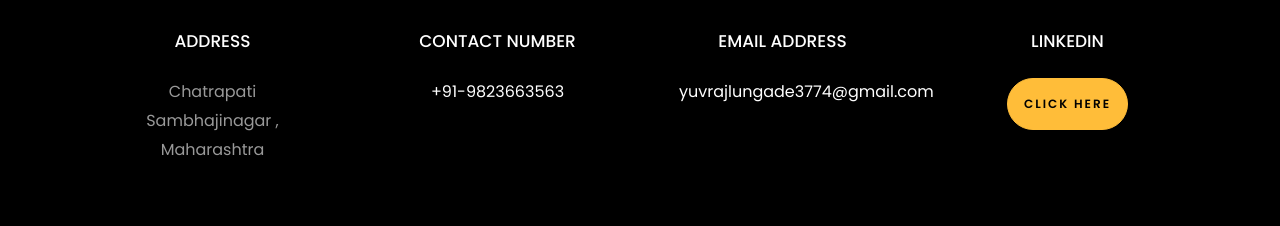
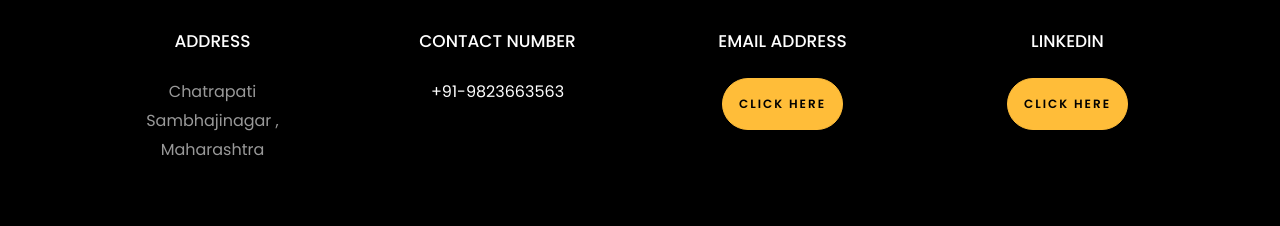
Before and after one commit to yuvraj3225/Protfolio, a plain HTML site: page index.html in a window 1280 px wide. Shown: the part 5808-6034 px from the top of the page. Drawn offline with Linux system fonts and the light colour scheme; a web font is replaced by a local one.

Commit message:
Update index.html

```diff
--- a/index.html
+++ b/index.html
@@ -420,7 +420,7 @@
           			<span class="icon-paper-plane"></span>
           		</div>
           		<h3 class="mb-4">Email Address</h3>
-	            <p><a href="mailto:yuvrajlungade3774@gmail.com">yuvrajlungade3774@gmail.com</a></p>
+	            <p><a href="mailto:yuvrajlungade3774@gmail.com" class="btn btn-primary py-3 px-3"> Click Here</a></p>
 	          </div>
           </div>
 
```
